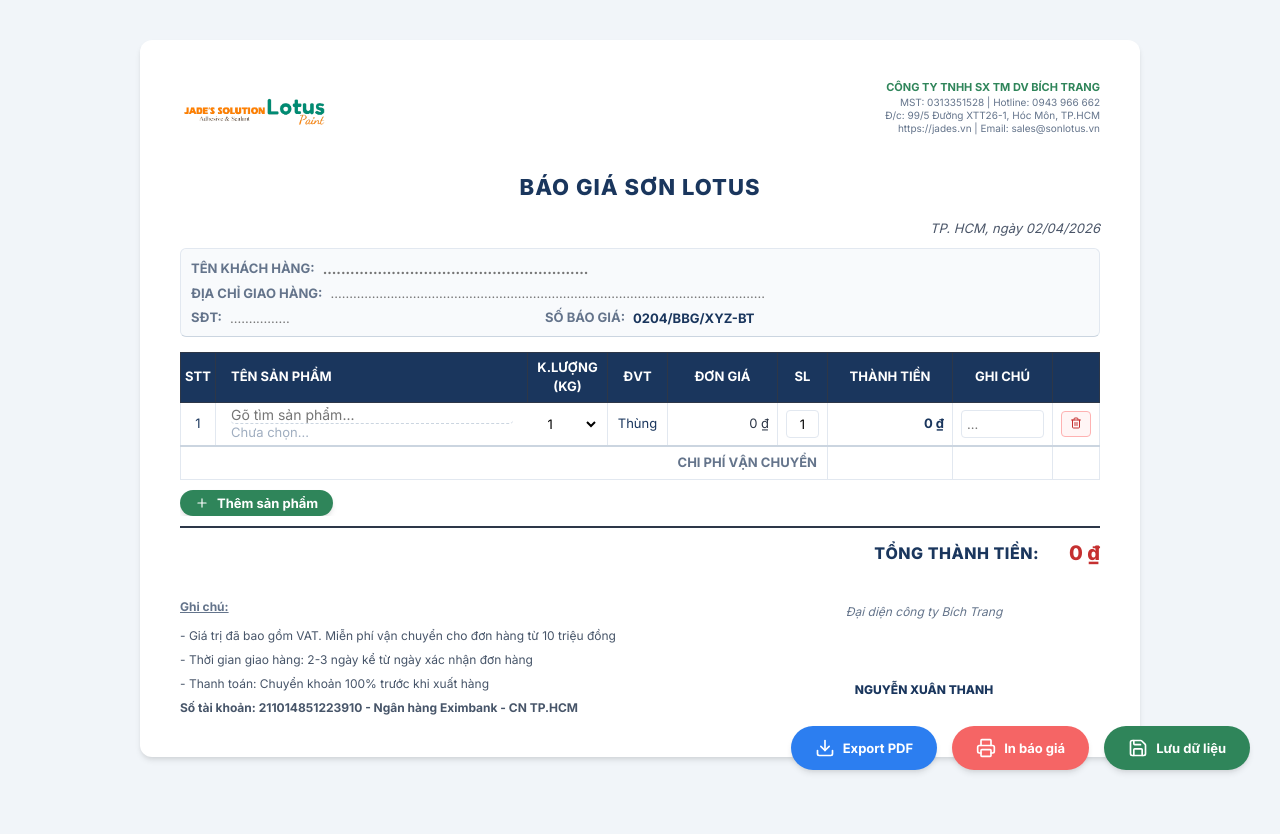
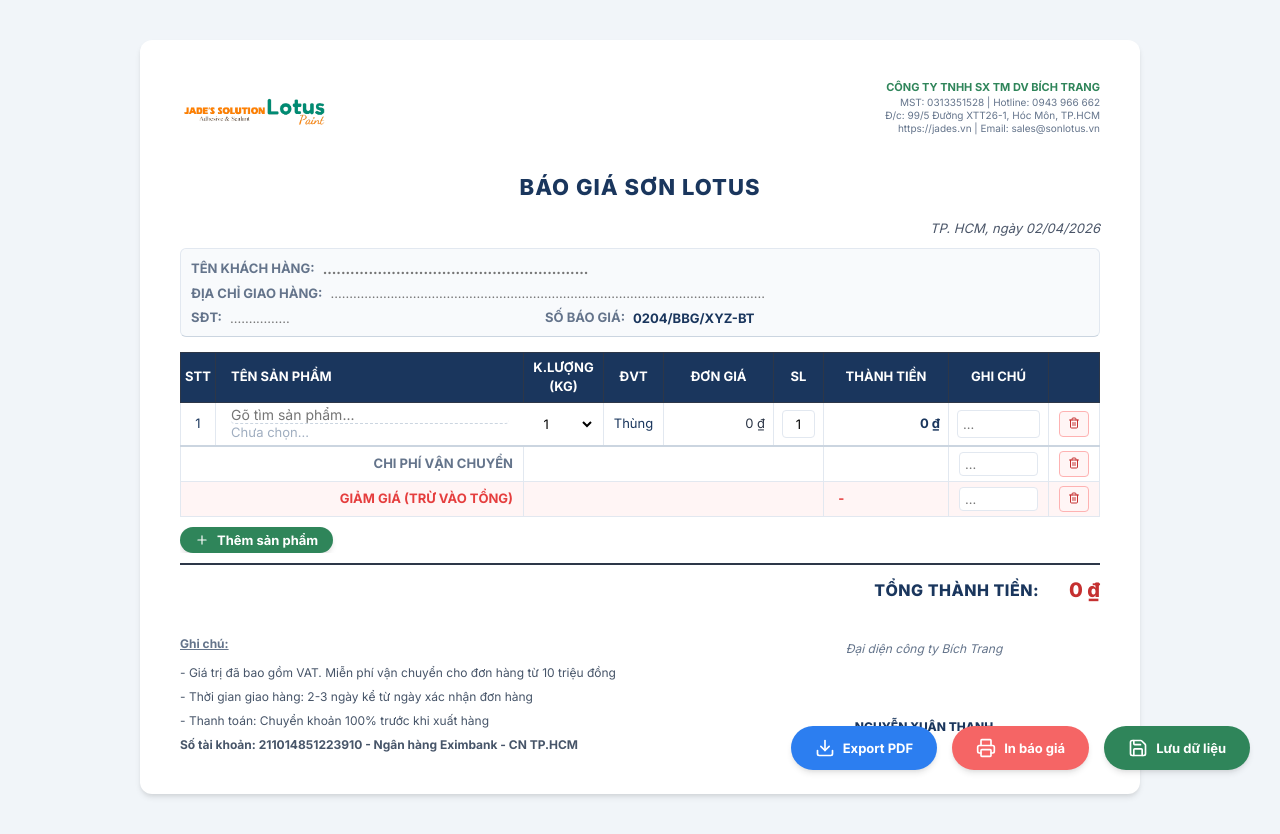
Before and after one commit to aicathanh/app-bao-gia-son, a React (Vite) app: page / in a window 1280 px wide. Before the commit the page ends 800 px from the top, so only its background shows below. Built offline with nearby package versions, Linux system fonts and the light colour scheme.

Commit message:
Update table features: shipping, discount and delete buttons

```diff
--- a/src/App.jsx
+++ b/src/App.jsx
@@ -38,7 +38,9 @@
         phone: ''
     });
 
-    const [shippingCost, setShippingCost] = useState(0);
+    const [shipping, setShipping] = useState({ value: 0, note: '', visible: true });
+    const [discount, setDiscount] = useState({ value: 0, note: '', visible: true });
+
 
     const [items, setItems] = useState([
         { id: 1, productId: '', size: '1', quantity: 1, note: '' }
@@ -97,8 +99,9 @@
     };
 
     const subtotal = calculateSubtotal();
-    const vat = subtotal * 0.08;
-    const grandTotal = subtotal + vat;
+    // Since prices already include VAT per the footer note, we don't need to add it again
+    const grandTotal = subtotal + (shipping.visible ? shipping.value : 0) - (discount.visible ? discount.value : 0);
+
 
     const formatCurrency = (num) => {
         return new Intl.NumberFormat('vi-VN', { style: 'currency', currency: 'VND' }).format(num);
@@ -108,9 +111,11 @@
         const data = {
             customer,
             items,
-            shippingCost,
+            shipping,
+            discount,
             date: today,
-            grandTotal: grandTotal + shippingCost
+            grandTotal: grandTotal
+
         };
         const blob = new Blob([JSON.stringify(data, null, 2)], { type: 'application/json' });
         const url = URL.createObjectURL(blob);
@@ -287,35 +292,81 @@
                                 )
                             })}
                             {/* Shipping Cost Row */}
+                            {shipping.visible && (
                                 <tr className="shipping-row">
-                                <td colSpan="6" align="right" style={{paddingRight: '15px', color: '#64748b', fontWeight: '700', textTransform: 'uppercase'}}>CHI PHÍ VẬN CHUYỂN</td>
+                                    <td colSpan="2" align="right" style={{paddingRight: '15px', color: '#64748b', fontWeight: '700', textTransform: 'uppercase'}}>CHI PHÍ VẬN CHUYỂN</td>
+                                    <td colSpan="4"></td>
                                     <td align="right">
-                                    <div style={{display: 'flex', justifyContent: 'flex-end', alignItems: 'baseline'}}>
                                         <input
                                             type="text"
                                             className="number-input"
-                                            style={{textAlign: 'right', fontWeight: 'bold', border: 'none', background: 'transparent', width: '100%'}}
-                                            value={shippingCost > 0 ? shippingCost.toLocaleString('vi-VN') : ''}
-                                            onChange={(e) => setShippingCost(parseInt(e.target.value.replace(/\D/g, '')) || 0)}
+                                            style={{textAlign: 'right', fontWeight: 'bold', border: 'none', background: 'transparent', width: '100%', color: '#1A365D'}}
+                                            value={shipping.value > 0 ? shipping.value.toLocaleString('vi-VN') : ''}
+                                            onChange={(e) => setShipping({...shipping, value: parseInt(e.target.value.replace(/\D/g, '')) || 0})}
+                                        />
+                                    </td>
+                                    <td>
+                                        <input type="text" className="number-input" placeholder="..." value={shipping.note} onChange={(e) => setShipping({...shipping, note: e.target.value})} style={{textAlign: 'left'}} />
+                                    </td>
+                                    <td className="no-print" align="center">
+                                        <button className="remove-btn" onClick={() => setShipping({...shipping, visible: false, value: 0})} title="Xoá vận chuyển"><Trash2 size={12} /></button>
+                                    </td>
+                                </tr>
+                            )}
+
+                            {/* Discount Row */}
+                            {discount.visible && (
+                                <tr className="discount-row">
+                                    <td colSpan="2" align="right" style={{paddingRight: '15px', color: '#E53E3E', fontWeight: '700', textTransform: 'uppercase'}}>GIẢM GIÁ (Trừ vào tổng)</td>
+                                    <td colSpan="4"></td>
+                                    <td align="right">
+                                        <div style={{display: 'flex', alignItems: 'center', justifyContent: 'flex-end', color: '#E53E3E', fontWeight: 'bold'}}>
+                                            <span>-</span>
+                                            <input
+                                                type="text"
+                                                className="number-input"
+                                                style={{textAlign: 'right', fontWeight: 'bold', border: 'none', background: 'transparent', width: '90%', color: '#E53E3E'}}
+                                                value={discount.value > 0 ? discount.value.toLocaleString('vi-VN') : ''}
+                                                onChange={(e) => setDiscount({...discount, value: parseInt(e.target.value.replace(/\D/g, '')) || 0})}
                                             />
                                         </div>
                                     </td>
-                                <td></td>
-                                <td className="no-print"></td>
+                                    <td>
+                                        <input type="text" className="number-input" placeholder="..." value={discount.note} onChange={(e) => setDiscount({...discount, note: e.target.value})} style={{textAlign: 'left'}} />
+                                    </td>
+                                    <td className="no-print" align="center">
+                                        <button className="remove-btn" onClick={() => setDiscount({...discount, visible: false, value: 0})} title="Xoá giảm giá"><Trash2 size={12} /></button>
+                                    </td>
                                 </tr>
+                            )}
+
                         </tbody>
                     </table>
-                    <button className="btn btn-success no-print" onClick={addItem} style={{marginTop: '5px', padding: '5px 15px'}}>
+                    <div style={{display: 'flex', gap: '10px', marginTop: '5px'}}>
+                        <button className="btn btn-success no-print" onClick={addItem} style={{padding: '5px 15px'}}>
                             <Plus size={14} /> Thêm sản phẩm
                         </button>
+                        {!shipping.visible && (
+                            <button className="btn no-print" onClick={() => setShipping({...shipping, visible: true})} style={{padding: '5px 15px', background: '#e2e8f0', color: '#475569', fontSize: '12px', fontWeight: '600'}}>
+                                <Plus size={12} /> Thêm Vận Chuyển
+                            </button>
+                        )}
+                        {!discount.visible && (
+                            <button className="btn no-print" onClick={() => setDiscount({...discount, visible: true})} style={{padding: '5px 15px', background: '#fed7d7', color: '#c53030', fontSize: '12px', fontWeight: '600'}}>
+                                <Plus size={12} /> Thêm Giảm Giá
+                            </button>
+                        )}
+                    </div>
+
                 </div>
 
                 {/* Summary Section - Premium UI */}
                 <div className="summary-section">
                     <div className="total-row">
                         <span className="total-label" style={{fontSize: '16px'}}>TỔNG THÀNH TIỀN:</span>
-                        <span className="total-value" style={{fontSize: '20px', marginLeft: '10px'}}>{formatCurrency(subtotal + shippingCost)}</span>
+                        <span className="total-value" style={{fontSize: '20px', marginLeft: '10px'}}>{formatCurrency(grandTotal)}</span>
                     </div>
+
                 </div>
 
                 {/* Footer Notes - Formal Styling */}
--- a/src/styles/index.css
+++ b/src/styles/index.css
@@ -218,15 +218,21 @@
   color: #4a5568;
 }
 
-.shipping-row td {
+.shipping-row td, .discount-row td {
   padding: 4px 10px !important;
   font-size: 13px !important;
 }
 
-.shipping-row input {
+.shipping-row input, .discount-row input {
   font-size: 13px !important;
   height: 24px;
 }
+
+.discount-row {
+  background-color: #fff5f5;
+  font-weight: 700;
+}
+
 
 .summary-section {
   border-top: 2px solid #2d3748;
```
Lines whose indentation alone changed are shown as unchanged.
